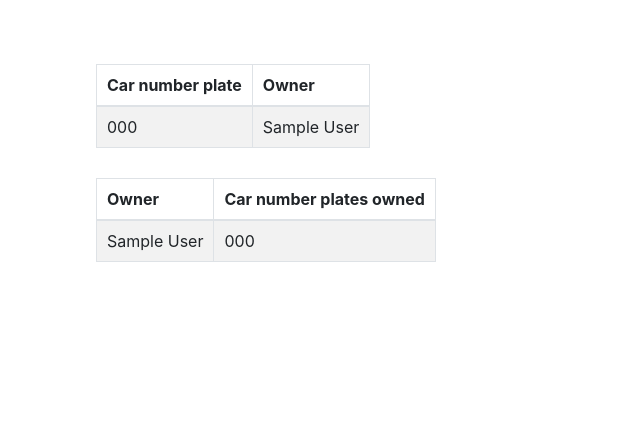
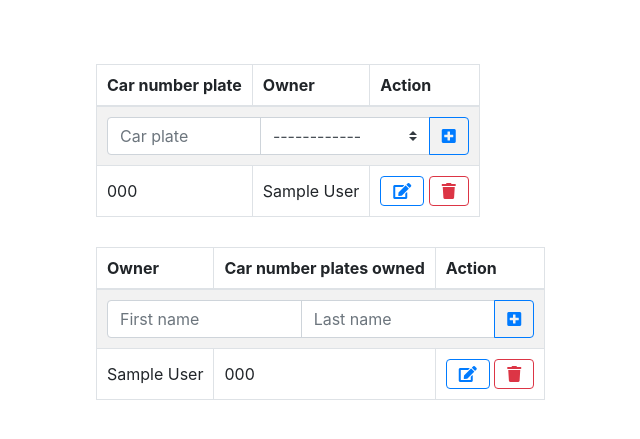
Before and after one commit to niekas/car_number_plates, a Django app: page / in a window 1280 px wide. Shown: the top 439 px of the page, without its empty margins (294-934 px from the left). Run offline with Django 3.2, Linux system fonts and the light colour scheme; tables that the repository leaves empty hold one stand-in row (values such as "Sample post"); some libraries are stand-ins or nearby versions.

Commit message:
Add inputs and buttons for CRUD operations

```diff
--- a/plates/plates/templates/index.html
+++ b/plates/plates/templates/index.html
@@ -1,6 +1,7 @@
 <html>
 <head>
     <link rel="stylesheet" href="https://stackpath.bootstrapcdn.com/bootstrap/4.1.3/css/bootstrap.min.css" integrity="sha384-MCw98/SFnGE8fJT3GXwEOngsV7Zt27NXFoaoApmYm81iuXoPkFOJwJ8ERdknLPMO" crossorigin="anonymous">
+    <link href="https://use.fontawesome.com/releases/v5.0.4/css/all.css" rel="stylesheet">
     <script src="https://code.jquery.com/jquery-3.3.1.slim.min.js" integrity="sha384-q8i/X+965DzO0rT7abK41JStQIAqVgRVzpbzo5smXKp4YfRvH+8abtTE1Pi6jizo" crossorigin="anonymous"></script>
     <script src="https://cdnjs.cloudflare.com/ajax/libs/popper.js/1.14.3/umd/popper.min.js" integrity="sha384-ZMP7rVo3mIykV+2+9J3UJ46jBk0WLaUAdn689aCwoqbBJiSnjAK/l8WvCWPIPm49" crossorigin="anonymous"></script>
     <script src="https://stackpath.bootstrapcdn.com/bootstrap/4.1.3/js/bootstrap.min.js" integrity="sha384-ChfqqxuZUCnJSK3+MXmPNIyE6ZbWh2IMqE241rYiqJxyMiZ6OW/JmZQ5stwEULTy" crossorigin="anonymous"></script>
@@ -14,13 +15,43 @@
           <tr>
             <th>Car number plate</th>
             <th>Owner</th>
+            <th>Action</th>
           </tr>
         </thead>
         <tbody>
+          <tr>
+            <td colspan="3">
+              <div class="input-group">
+                <input class="form-control" type="text" name="fname" placeholder="Car plate" size="10" aria-describedby="button-addon1">
+                <select class="custom-select" id="inputGroupSelect02">
+                  <option value="-1">------------</option>
+                  {% for owner in owners %}
+                    <option value="{{ owner.pk }}">{{ owner }}</option>
+                  {% endfor %}
+                </select>
+                <div class="input-group-append">
+                  <button class="btn btn-outline-primary" type="button" id="button-addon1">
+                    <i class="fas fa-plus-square"></i>
+                  </button>
+                </div>
+              </div>
+            </td>
+          </tr>
           {% for number_plate in number_plates %}
             <tr>
               <td>{{ number_plate }}</td>
               <td>{{ number_plate.owner }}</td>
+            <td>
+                  <!-- <button class="btn btn&#45;outline&#45;primary" type="button" id="button&#45;addon3"> -->
+                  <!--   <i class="fas fa&#45;check"></i> -->
+                  <!-- </button> -->
+                  <button class="btn btn-outline-primary" type="button" id="button-addon3">
+                    <i class="fas fa-edit"></i>
+                  </button>
+                  <button class="btn btn-outline-danger" type="button" id="button-addon3">
+                    <i class="fas fa-trash"></i>
+                  </button>
+            </td>
             </tr>
           {% endfor %}
         </tbody>
@@ -33,16 +64,45 @@
           <tr>
             <th>Owner</th>
             <th>Car number plates owned</th>
+            <th>Action</th>
           </tr>
         </thead>
         <tbody>
+          <tr>
+            <td colspan="3">
+              <div class="input-group">
+                <input class="form-control" type="text" name="fname" placeholder="First name" size="10" aria-describedby="button-addon2">
+                <input class="form-control" type="text" name="lname" placeholder="Last name" size="10" aria-describedby="button-addon2">
+                <div class="input-group-append">
+                  <button class="btn btn-outline-primary" type="button" id="button-addon2">
+                    <i class="fas fa-plus-square"></i>
+                  </button>
+                </div>
+              </div>
+            </td>
+          </tr>
           {% for owner in owners %}
             <tr >
-              <td>{{ owner }}</td>
               <td>
-                {% for number_plate in number_plates %}
+              <div class="input-group">
+                {{ owner }}
+              </div>
+              </td>
+              <td>
+                {% for number_plate in owner.number_plate.all %}
                   {{ number_plate }}{% if not forloop.last %},{% endif %}
                 {% endfor %}
+              </td>
+              <td>
+                  <!-- <button class="btn btn&#45;outline&#45;primary" type="button" id="button&#45;addon3"> -->
+                  <!--   <i class="fas fa&#45;check"></i> -->
+                  <!-- </button> -->
+                  <button class="btn btn-outline-primary" type="button" id="button-addon3">
+                    <i class="fas fa-edit"></i>
+                  </button>
+                  <button class="btn btn-outline-danger" type="button" id="button-addon3">
+                    <i class="fas fa-trash"></i>
+                  </button>
               </td>
             </tr>
           {% endfor %}
```
